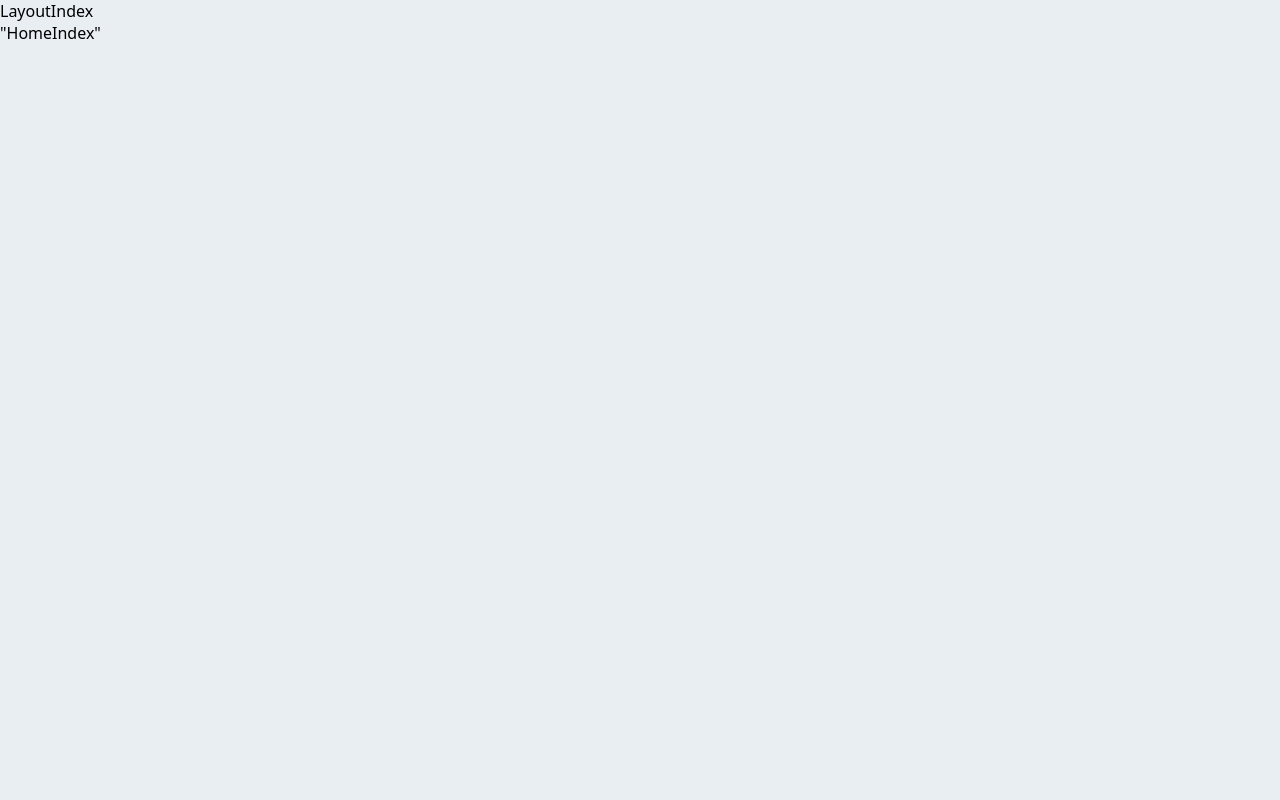
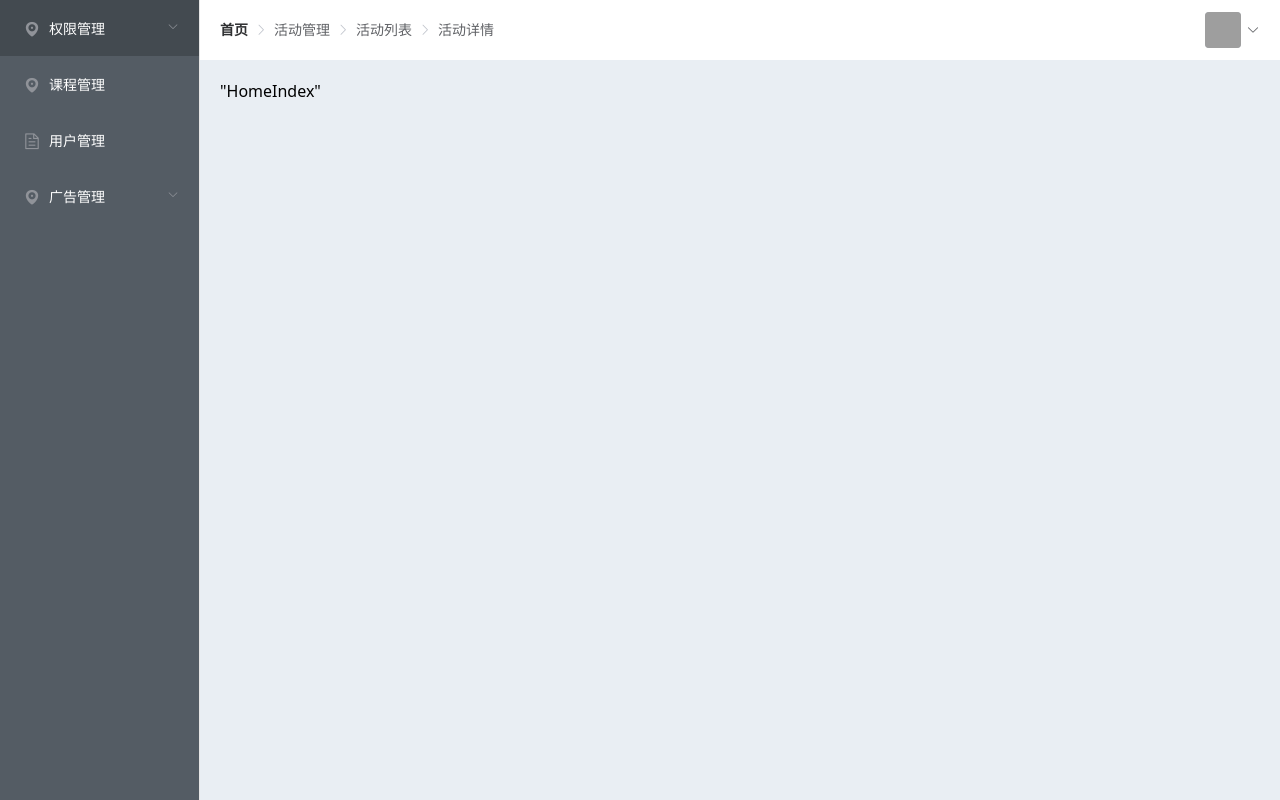
Before and after one commit to 7-hn/edu-boss-fed, a Vue app: page /#/ in a window 1280 px wide. Built offline with nearby package versions, Linux system fonts and the light colour scheme; grey boxes are pictures that could not be loaded.

Commit message:
aside 和 header 基础布局

```diff
--- a/package.json
+++ b/package.json
@@ -8,6 +8,7 @@
     "lint": "vue-cli-service lint"
   },
   "dependencies": {
+    "axios": "^0.21.1",
     "core-js": "^3.6.5",
     "element-ui": "^2.15.3",
     "vue": "^2.6.11",
--- /dev/null
+++ b/src/layout/components/app-aside.vue
@@ -0,0 +1,75 @@
+<template>
+  <el-menu
+    default-active="2"
+    class="el-menu-vertical-demo"
+    @open="handleOpen"
+    @close="handleClose"
+    background-color="#545c64"
+    text-color="#fff"
+    active-text-color="#ffd04b"
+    router
+  >
+    <el-submenu index="1">
+      <template slot="title">
+        <i class="el-icon-location"></i>
+        <span>权限管理</span>
+      </template>
+      <el-menu-item index="role">
+        <i class="el-icon-location"></i>
+        <span>角色列表</span>
+      </el-menu-item>
+      <el-menu-item index="menu">
+        <i class="el-icon-location"></i>
+        <span>菜单列表</span>
+      </el-menu-item>
+      <el-menu-item index="resource">
+        <i class="el-icon-location"></i>
+        <span>资源列表</span>
+      </el-menu-item>
+    </el-submenu>
+    <el-menu-item index="course">
+      <i class="el-icon-location"></i>
+      <span slot="title">课程管理</span>
+    </el-menu-item>
+    <el-menu-item index="user">
+      <i class="el-icon-document"></i>
+      <span slot="title">用户管理</span>
+    </el-menu-item>
+    <el-submenu index="4">
+      <template slot="title">
+        <i class="el-icon-location"></i>
+        <span>广告管理</span>
+      </template>
+      <el-menu-item index="advert">
+        <i class="el-icon-location"></i>
+        <span>广告列表</span>
+      </el-menu-item>
+      <el-menu-item index="advert-space">
+        <i class="el-icon-location"></i>
+        <span>广告位列表</span>
+      </el-menu-item>
+    </el-submenu>
+  </el-menu>
+</template>
+
+<script lang="ts">
+import Vue from 'vue'
+
+export default Vue.extend({
+  name: 'AppAside',
+  methods: {
+    handleOpen (key: string, keyPath: string) {
+      console.log(key, keyPath)
+    },
+    handleClose (key: string, keyPath: string) {
+      console.log(key, keyPath)
+    }
+  }
+})
+</script>
+
+<style lang="scss" scoped>
+.el-menu {
+  min-height: 100vh;
+}
+</style>
--- /dev/null
+++ b/src/layout/components/app-header.vue
@@ -0,0 +1,50 @@
+<template>
+  <div class="header">
+    <el-breadcrumb separator-class="el-icon-arrow-right">
+      <el-breadcrumb-item :to="{ path: '/' }">首页</el-breadcrumb-item>
+      <el-breadcrumb-item>活动管理</el-breadcrumb-item>
+      <el-breadcrumb-item>活动列表</el-breadcrumb-item>
+      <el-breadcrumb-item>活动详情</el-breadcrumb-item>
+    </el-breadcrumb>
+    <el-dropdown>
+      <span class="el-dropdown-link">
+        <el-avatar
+          shape="square"
+          size="medium"
+          src="https://cube.elemecdn.com/3/7c/3ea6beec64369c2642b92c6726f1epng.png"></el-avatar>
+        <i class="el-icon-arrow-down el-icon--right"></i>
+      </span>
+      <el-dropdown-menu slot="dropdown">
+        <el-dropdown-item>用户 ID</el-dropdown-item>
+        <el-dropdown-item divided>退出</el-dropdown-item>
+      </el-dropdown-menu>
+    </el-dropdown>
+  </div>
+</template>
+
+<script lang="ts">
+import Vue from 'vue'
+
+export default Vue.extend({
+  name: 'AppHeader'
+})
+</script>
+
+<style lang="scss" scoped>
+.header {
+  height: 100%;
+  display: flex;
+  align-items: center;
+  justify-content: space-between;
+
+  .el-dropdown {
+    float: right;
+    vertical-align: top;
+
+    .el-dropdown-link {
+      display: flex;
+      align-items: center;
+    }
+  }
+}
+</style>
--- a/src/layout/index.vue
+++ b/src/layout/index.vue
@@ -1,15 +1,44 @@
 <template>
-  <div class="LayoutIndex">LayoutIndex
-    <router-view />
-  </div>
+  <el-container>
+    <el-aside width="200px">
+      <app-aside/>
+    </el-aside>
+    <el-container>
+      <el-header>
+        <app-header/>
+      </el-header>
+      <el-main>
+        <router-view/>
+      </el-main>
+    </el-container>
+  </el-container>
 </template>
 
 <script lang="ts">
 import Vue from 'vue'
+import AppAside from './components/app-aside.vue'
+import AppHeader from './components/app-header.vue'
 
 export default Vue.extend({
-  name: 'LayoutIndex'
+  name: 'LayoutIndex',
+  components: {
+    AppAside,
+    AppHeader
+  }
 })
 </script>
 
-<style lang="scss" scoped></style>
+<style lang="scss" scoped>
+.el-container {
+  min-height: 100vh;
+  min-width: 960px;
+
+  .el-aside {
+    background-color: #d5dce5;
+  }
+
+  .el-header {
+    background-color: #fff;
+  }
+}
+</style>
--- a/src/router/index.ts
+++ b/src/router/index.ts
@@ -45,11 +45,11 @@
       }, {
         path: '/advert',
         name: 'advert',
-        component: () => import(/* webpackChunkName: 'advert' */ '@/views/advert/index.vue')
+        component: () => import(/* webpackChunkName: 'advertIndex' */ '@/views/advert/index.vue')
       }, {
         path: '/advert-space',
         name: 'advert-space',
-        component: () => import(/* webpackChunkName: 'advert-space' */ '@/views/advert-space/index.vue')
+        component: () => import(/* webpackChunkName: 'advertSpace' */ '@/views/advert-space/index.vue')
       }
     ]
   }
```
